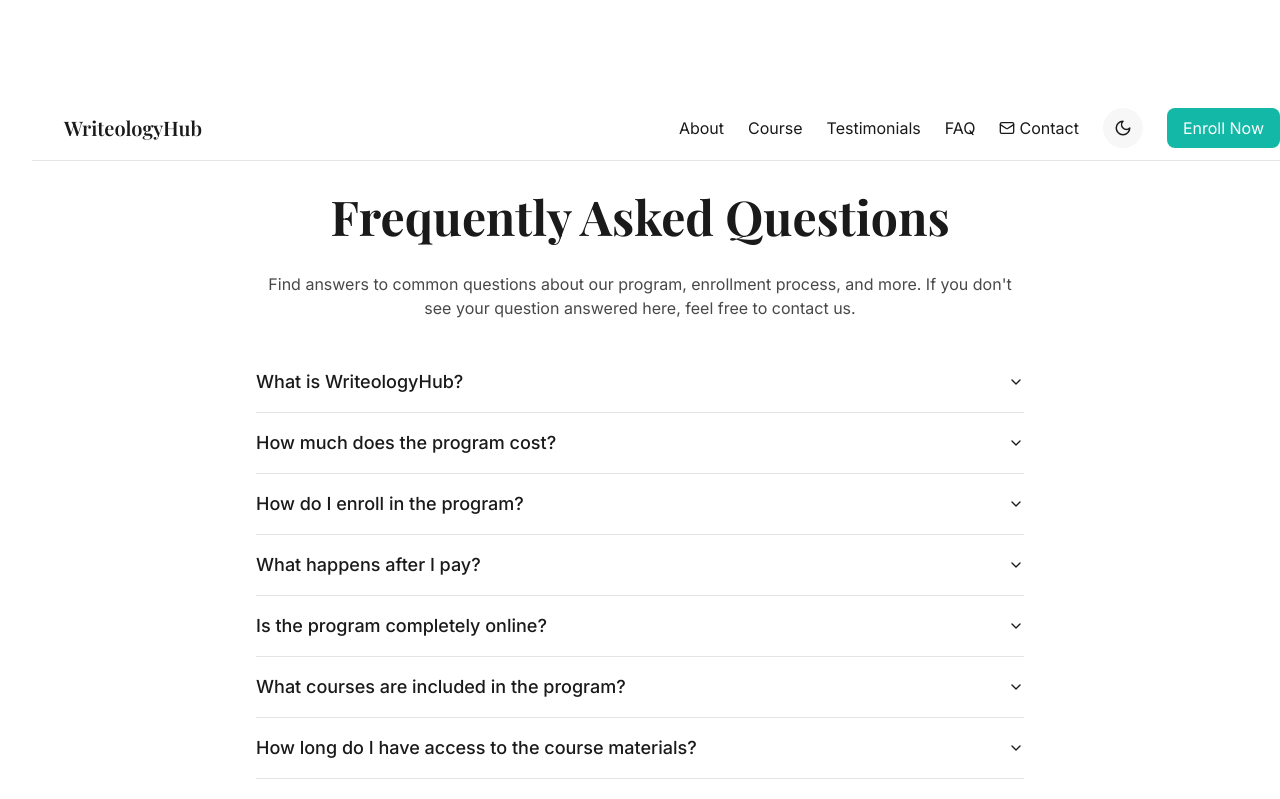
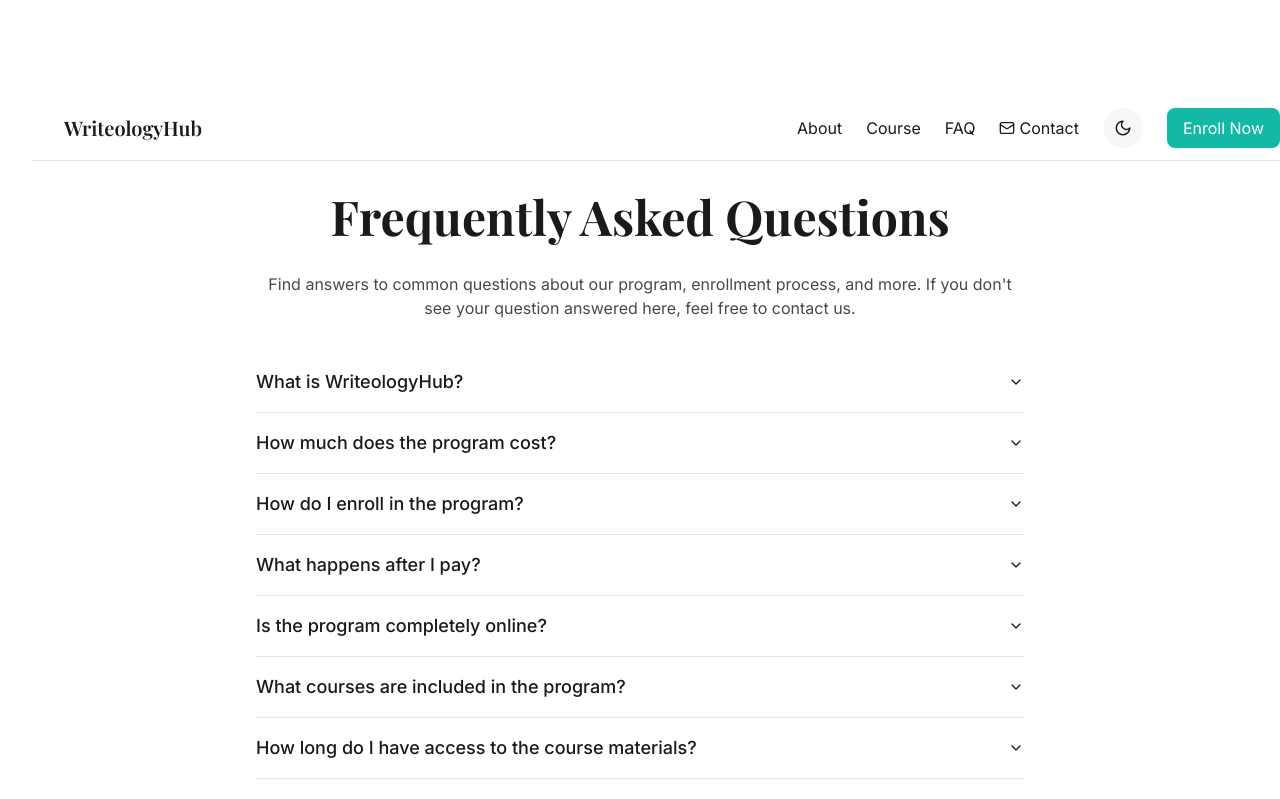
Before and after one commit to jhnnyjava/writeology-hub, a React (Vite) app: page /faq in a window 1280 px wide. Shown: the top 799 px of the page. Built offline with nearby package versions, Linux system fonts and the light colour scheme.

Commit message:
Remove testimonials button
Removes the testimonials button from the navigation.

```diff
--- a/src/components/Navigation.tsx
+++ b/src/components/Navigation.tsx
@@ -26,10 +26,6 @@ export default function Navigation() {
             </Link>
             <Link to="/course" className="text-secondary dark:text-neutral-200 hover:text-primary dark:hover:text-primary transition-colors">
               Course
-            </Link>
-            <Link to="/testimonials" className="text-secondary dark:text-neutral-200 hover:text-primary dark:hover:text-primary transition-colors relative group">
-              <span>Testimonials</span>
-              <span className="absolute -bottom-1 left-0 w-0 h-0.5 bg-primary group-hover:w-full transition-all duration-300"></span>
             </Link>
             <Link to="/faq" className="text-secondary dark:text-neutral-200 hover:text-primary dark:hover:text-primary transition-colors">
               FAQ
@@ -74,9 +70,6 @@ export default function Navigation() {
               <Link to="/course" className="text-secondary dark:text-white hover:text-primary transition-colors" onClick={toggleMenu}>
                 Course
               </Link>
-              <Link to="/testimonials" className="text-secondary dark:text-white hover:text-primary transition-colors" onClick={toggleMenu}>
-                Testimonials
-              </Link>
               <Link to="/faq" className="text-secondary dark:text-white hover:text-primary transition-colors" onClick={toggleMenu}>
                 FAQ
               </Link>
```
